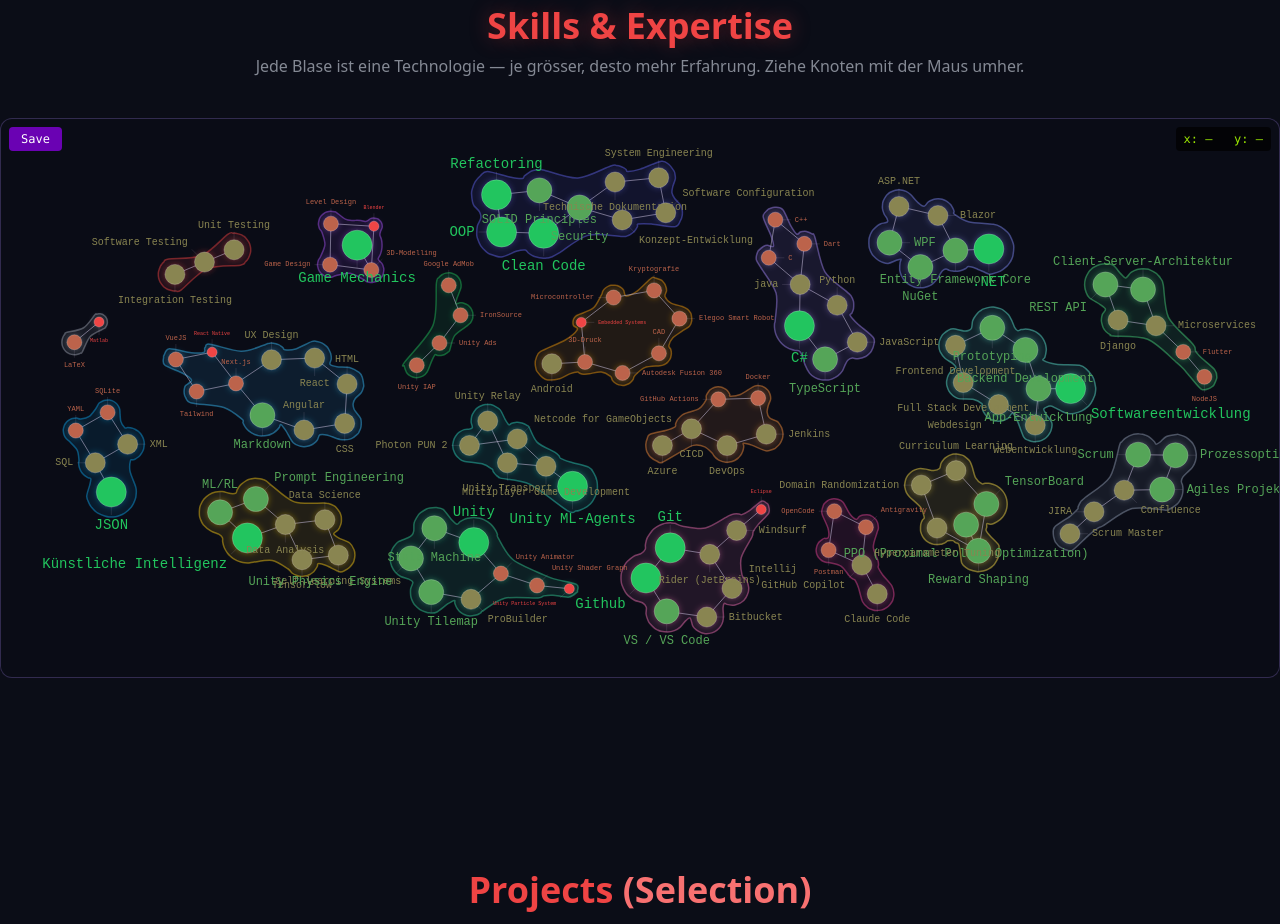
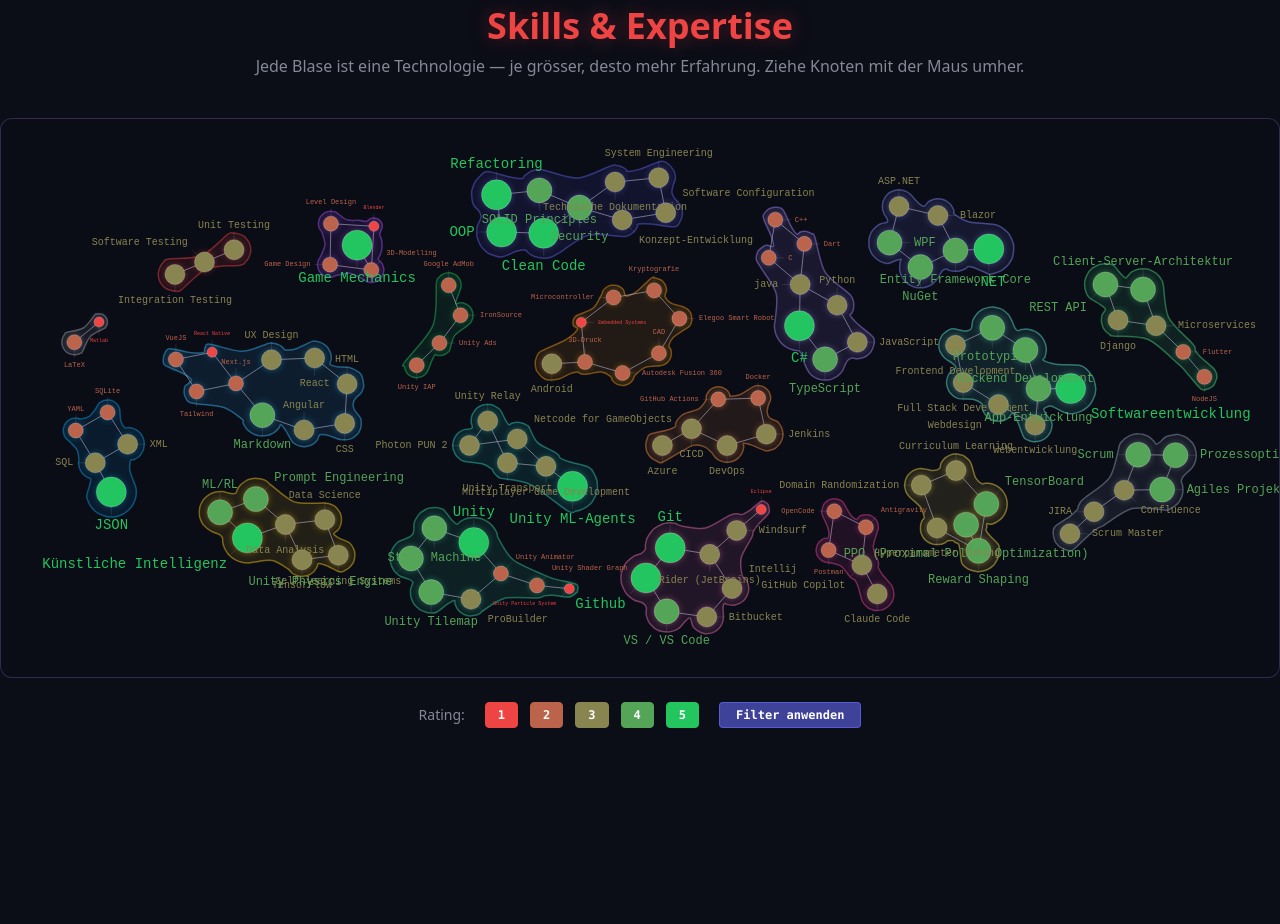
Before and after one commit to 062Leo/dev-portfolio-nextjs, a Next.js app in the folder portfolio-app/: page / in a window 1280 px wide. Shown: the part 2160-3084 px from the top of the page. Built offline with nearby package versions, Linux system fonts and the light colour scheme.

Commit message:
added filters

```diff
--- a/portfolio-app/package.json
+++ b/portfolio-app/package.json
@@ -11,7 +11,6 @@
   },
   "dependencies": {
     "@radix-ui/react-toast": "^1.2.14",
-    "@types/d3-force": "^3.0.10",
     "class-variance-authority": "^0.7.1",
     "clsx": "^2.1.1",
     "d3-force": "^3.0.0",
@@ -23,6 +22,7 @@
   },
   "devDependencies": {
     "@tailwindcss/postcss": "^4",
+    "@types/d3-force": "^3.0.10",
     "@types/node": "20.19.25",
     "@types/react": "19.2.7",
     "@types/react-dom": "^19",
--- a/portfolio-app/src/components/SkillGraph.tsx
+++ b/portfolio-app/src/components/SkillGraph.tsx
@@ -1,6 +1,6 @@
 "use client";
 
-import { useEffect, useRef, useCallback } from "react";
+import { useEffect, useRef, useCallback, useState } from "react";
 import {
   forceSimulation,
   forceLink,
@@ -445,56 +445,14 @@ export function SkillGraph() {
   const containerRef = useRef<HTMLDivElement>(null);
   const svgRef = useRef<SVGSVGElement>(null);
   const cleanupRef = useRef<(() => void) | null>(null);
-  const saveNodesRef = useRef<SimNode[]>([]);
-  const targetsRef = useRef<Map<number, [number, number]>>(new Map());
   const simRef = useRef<Simulation<SimNode, SimLink> | null>(null);
 
-  const handleSave = useCallback(() => {
-    const nodes = saveNodesRef.current;
-    if (!nodes.length) return;
+  // filter: null = all nodes, Set<number> = only these ratings
+  const filterRatingsRef = useRef<Set<number> | null>(null);
 
-    const groups = new Map<number, { xs: number[]; ys: number[]; cat: string }>();
-    for (const n of nodes) {
-      if (n.x == null || n.y == null) continue;
-      let g = groups.get(n.groupIndex);
-      if (!g) {
-        g = { xs: [], ys: [], cat: n.category };
-        groups.set(n.groupIndex, g);
-      }
-      g.xs.push(n.x);
-      g.ys.push(n.y);
-    }
-
-    const lines: string[] = [];
-    const sorted = Array.from(groups.entries()).sort((a, b) => a[0] - b[0]);
-    for (const [idx, g] of sorted) {
-      const avgX = Math.round(g.xs.reduce((s, v) => s + v, 0) / g.xs.length);
-      const avgY = Math.round(g.ys.reduce((s, v) => s + v, 0) / g.ys.length);
-      lines.push(`${idx}: ${avgX}  ${avgY}   // ${g.cat}`);
-      targetsRef.current.set(idx, [avgX, avgY]);
-    }
-
-    // unfix all nodes so simulation re-settles around new targets
-    for (const n of nodes) {
-      n.fx = null;
-      n.fy = null;
-    }
-    simRef.current?.alphaTarget(REHEAT_ALPHA).restart();
-
-    const output = `TARGETS (saved):\n${lines.join("\n")}\n---\n[${sorted.map(([i, g]) => {
-      const x = Math.round(g.xs.reduce((s, v) => s + v, 0) / g.xs.length);
-      const y = Math.round(g.ys.reduce((s, v) => s + v, 0) / g.ys.length);
-      return `[${x}, ${y}]`;
-    }).join(", ")}]`;
-
-    console.log(output);
-
-    const ta = document.getElementById("sg-save-output") as HTMLTextAreaElement | null;
-    if (ta) {
-      ta.value = output;
-      ta.style.display = "block";
-    }
-  }, []);
+  // filter state: index 1..5 → true = selected
+  const [filterToggles, setFilterToggles] = useState<boolean[]>([false, true, true, true, true, true]);
+  const [filterActive, setFilterActive] = useState(false);
 
   const buildSimulation = useCallback(() => {
     const container = containerRef.current;
@@ -519,6 +477,8 @@ export function SkillGraph() {
 
       const groupNodes: SimNode[] = [];
       entries.forEach(([name, rating]) => {
+        const allowed = filterRatingsRef.current;
+        if (allowed && !allowed.has(rating)) return;
         const node: SimNode = {
           id: `${category}:${name}`,
           name,
@@ -588,8 +548,6 @@ export function SkillGraph() {
         }
       }
     });
-
-    saveNodesRef.current = nodes;
 
     const simulation = forceSimulation<SimNode>(nodes)
       .force(
@@ -1027,19 +985,6 @@ export function SkillGraph() {
     svgEl.addEventListener("dblclick", onDblClick);
     window.addEventListener("pointerup", onPointerUp);
 
-    // debug coordinate display
-    const onDebugMove = (e: PointerEvent) => {
-      const dbg = document.getElementById("sg-debug-coords");
-      if (!dbg) return;
-      const rect = svgEl.getBoundingClientRect();
-      const scaleX = width / rect.width;
-      const scaleY = height / rect.height;
-      const px = Math.round((e.clientX - rect.left) * scaleX);
-      const py = Math.round((e.clientY - rect.top) * scaleY);
-      dbg.textContent = `x: ${px} \u00a0 y: ${py}`;
-    };
-    svgEl.addEventListener("pointermove", onDebugMove);
-
     // ── resize ──────────────────────────────────────────────────────────
     const onResize = () => {
       const w = container.clientWidth;
@@ -1064,10 +1009,39 @@ export function SkillGraph() {
       svgEl.removeEventListener("pointerdown", onPointerDown);
       svgEl.removeEventListener("pointermove", onPointerMove);
       svgEl.removeEventListener("dblclick", onDblClick);
-      svgEl.removeEventListener("pointermove", onDebugMove);
       window.removeEventListener("pointerup", onPointerUp);
     };
   }, []);
+
+  const applyFilter = useCallback(() => {
+    const selected = new Set<number>();
+    for (let r = 1; r <= 5; r++) {
+      if (filterToggles[r]) selected.add(r);
+    }
+
+    if (selected.size === 0) return;
+    if (selected.size >= 5) {
+      filterRatingsRef.current = null;
+      setFilterActive(false);
+    } else {
+      filterRatingsRef.current = selected;
+      setFilterActive(true);
+    }
+
+    if (cleanupRef.current) cleanupRef.current();
+    const cleanup = buildSimulation();
+    cleanupRef.current = cleanup ?? null;
+  }, [filterToggles, buildSimulation]);
+
+  const resetFilter = useCallback(() => {
+    filterRatingsRef.current = null;
+    setFilterActive(false);
+    setFilterToggles([false, true, true, true, true, true]);
+
+    if (cleanupRef.current) cleanupRef.current();
+    const cleanup = buildSimulation();
+    cleanupRef.current = cleanup ?? null;
+  }, [buildSimulation]);
 
   useEffect(() => {
     if (cleanupRef.current) cleanupRef.current();
@@ -1105,26 +1079,75 @@ export function SkillGraph() {
         }}
       >
         <svg ref={svgRef} className="h-full w-full" />
-        <div
-          id="sg-debug-coords"
-          className="pointer-events-none absolute right-2 top-2 rounded bg-black/70 px-2 py-1 font-mono text-xs text-lime-400"
-          style={{ zIndex: 50 }}
-        >
-          x: — &nbsp; y: —
+      </div>
+
+      {/* ── Rating‑Filter ─────────────────────────────────────────────── */}
+      <div className="container mx-auto max-w-7xl px-4 mt-6">
+        <div className="flex flex-wrap items-center justify-center gap-3">
+          <span className="text-sm mr-2" style={{ color: "rgba(213,220,232,0.6)" }}>
+            Rating:
+          </span>
+          {[1, 2, 3, 4, 5].map((r) => {
+            const color = ratingColor(r);
+            return (
+              <button
+                key={r}
+                onClick={() => {
+                  setFilterToggles(prev => {
+                    const next = [...prev];
+                    next[r] = !next[r];
+                    return next;
+                  });
+                }}
+                className="rounded px-3 py-1 font-mono text-xs font-bold transition-all duration-150"
+                style={{
+                  backgroundColor: filterToggles[r] ? color : "rgba(30,30,40,0.6)",
+                  color: filterToggles[r] ? "#fff" : "rgba(150,150,160,0.5)",
+                  border: `1px solid ${filterToggles[r] ? color : "rgba(60,60,70,0.4)"}`,
+                  opacity: filterToggles[r] ? 1 : 0.55,
+                }}
+              >
+                {r}
+              </button>
+            );
+          })}
+          {(() => {
+            const selCount = filterToggles.filter(Boolean).length;
+            const canApply = selCount > 0;
+            return (
+              <button
+                onClick={canApply ? applyFilter : undefined}
+                disabled={!canApply}
+                className="ml-2 rounded px-4 py-1 font-mono text-xs font-semibold transition-all duration-150"
+                style={{
+                  backgroundColor: filterActive
+                    ? "rgba(239,68,68,0.7)"
+                    : canApply
+                      ? "rgba(99,102,241,0.6)"
+                      : "rgba(60,60,70,0.4)",
+                  color: canApply ? "#fff" : "rgba(120,120,130,0.5)",
+                  border: `1px solid ${filterActive ? "rgba(239,68,68,0.8)" : canApply ? "rgba(99,102,241,0.7)" : "rgba(80,80,90,0.3)"}`,
+                  cursor: canApply ? "pointer" : "not-allowed",
+                }}
+              >
+                Filter anwenden
+              </button>
+            );
+          })()}
+          {filterActive && (
+            <button
+              onClick={resetFilter}
+              className="ml-1 rounded px-3 py-1 font-mono text-xs transition-all duration-150"
+              style={{
+                backgroundColor: "rgba(30,30,40,0.6)",
+                color: "rgba(213,220,232,0.6)",
+                border: "1px solid rgba(99,102,241,0.3)",
+              }}
+            >
+              Zur&uuml;cksetzen
+            </button>
+          )}
         </div>
-        <button
-          onClick={handleSave}
-          className="absolute left-2 top-2 z-50 rounded bg-purple-700/80 px-3 py-1 font-mono text-xs text-white transition hover:bg-purple-600"
-        >
-          Save
-        </button>
-        <textarea
-          id="sg-save-output"
-          className="absolute bottom-2 left-2 z-50 hidden w-72 rounded bg-black/85 p-2 font-mono text-[10px] leading-tight text-lime-400"
-          rows={12}
-          readOnly
-          onClick={(e) => (e.target as HTMLTextAreaElement).select()}
-        />
       </div>
     </section>
   );
```
Also changed, not shown: 1 other file (tests, documents, lock files or other folders).
